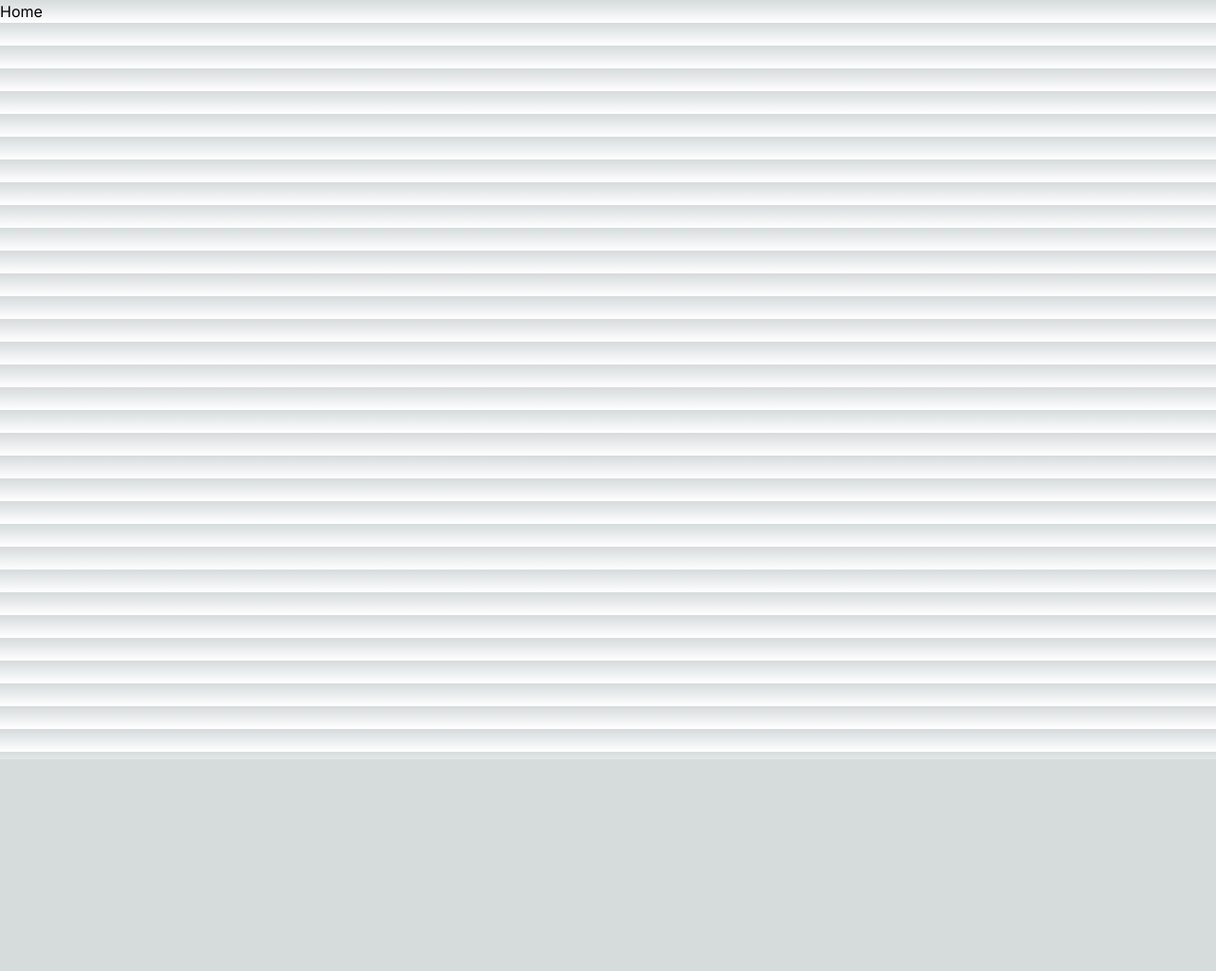
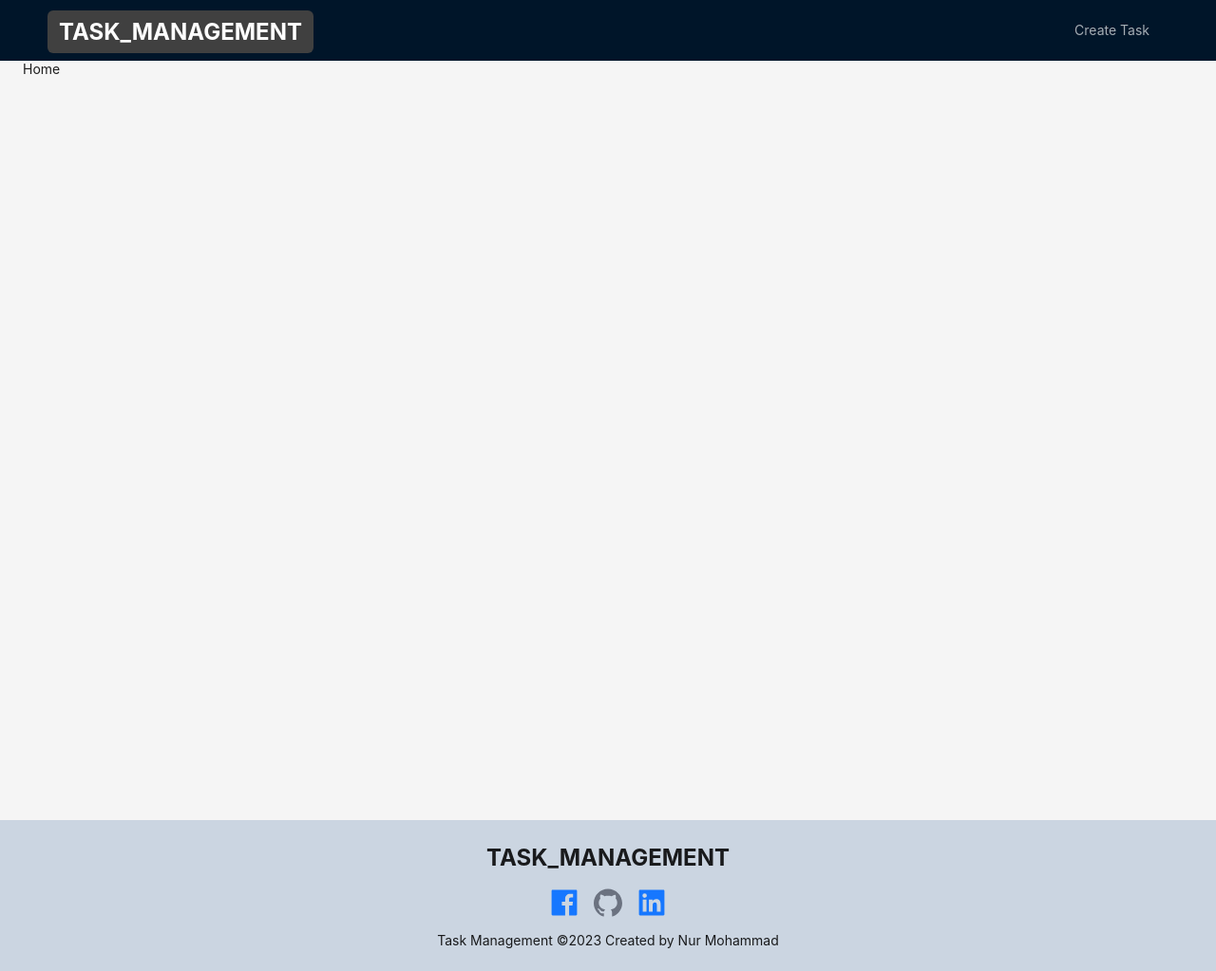
Before and after one commit to programmer-nur/task-management-frontend, a Next.js app: page / in a window 1280 px wide. Shown: the whole page at 95% size. Before the commit the page ends 800 px from the top, so only its background shows below. Built offline with nearby package versions, Linux system fonts and the light colour scheme.

Commit message:
feat: added layout, header and footer

```diff
--- a/src/app/globals.css
+++ b/src/app/globals.css
@@ -2,26 +2,9 @@
 @tailwind components;
 @tailwind utilities;
 
-:root {
-  --foreground-rgb: 0, 0, 0;
-  --background-start-rgb: 214, 219, 220;
-  --background-end-rgb: 255, 255, 255;
+*{
+  margin: 0;
+  padding: 0;
+  box-shadow: none;
+  box-sizing: border-box;
 }
-
-@media (prefers-color-scheme: dark) {
-  :root {
-    --foreground-rgb: 255, 255, 255;
-    --background-start-rgb: 0, 0, 0;
-    --background-end-rgb: 0, 0, 0;
-  }
-}
-
-body {
-  color: rgb(var(--foreground-rgb));
-  background: linear-gradient(
-      to bottom,
-      transparent,
-      rgb(var(--background-end-rgb))
-    )
-    rgb(var(--background-start-rgb));
-}
--- a/src/app/page.tsx
+++ b/src/app/page.tsx
@@ -1,6 +1,13 @@
+import RootLayout from "@/components/Layout/RootLayout"
+
+
 const Home = () => {
   return (
-    <div>Home</div>
+    <div>
+            <RootLayout>
+                Home
+            </RootLayout>
+    </div>
   )
 }
 export default Home
--- /dev/null
+++ b/src/components/Layout/AppFooter.tsx
@@ -0,0 +1,36 @@
+'use client'
+import {
+  FacebookFilled,
+  LinkedinFilled,
+  GithubFilled
+} from "@ant-design/icons";
+import { Layout } from "antd";
+const { Footer } = Layout;
+import Link from "next/link";
+
+const AppFooter = () => {
+  return (
+    <Footer
+    className="text-center bg-slate-300"
+  >
+    <h2
+     className="text-2xl"
+    >
+      TASK_MANAGEMENT
+    </h2>
+    <p className="flex justify-center items-center gap-4 py-4">
+      <Link href="https://web.facebook.com">
+        <FacebookFilled className="text-3xl"/>
+      </Link>
+      <Link href="www.twitter.com">
+        <GithubFilled className="text-3xl text-gray-500"/>
+      </Link>
+      <Link href="https://www.linkedin.com/in/programmer-nur/">
+        <LinkedinFilled className="text-3xl"/>
+      </Link>
+    </p>
+    Task Management ©2023 Created by Nur Mohammad
+  </Footer>
+  )
+}
+export default AppFooter
--- /dev/null
+++ b/src/components/Layout/AppHeader.tsx
@@ -0,0 +1,29 @@
+'use client'
+import { Layout, Menu } from "antd";
+const { Header } = Layout;
+import Link from "next/link";
+
+const AppHeader = () => {
+  return (
+    <Header
+    className="flex justify-between items-center"
+  >
+    <div className="brand-logo">
+      <h1>
+        <Link
+          href="/"
+          className="text-white text-2xl bg-[#404040] py-2 px-3 rounded-md"
+        >
+         TASK_MANAGEMENT
+        </Link>
+      </h1>
+    </div>
+    <Menu theme="dark" mode="vertical">
+      <Menu.Item>
+          Create Task
+      </Menu.Item>
+    </Menu>
+  </Header>
+  )
+}
+export default AppHeader
--- /dev/null
+++ b/src/components/Layout/RootLayout.tsx
@@ -0,0 +1,27 @@
+"use client";
+import { Layout } from "antd";
+const { Content } = Layout;
+import { ReactNode } from "react";
+import AppHeader from "./AppHeader";
+import AppFooter from "./AppFooter";
+type PropsType = {
+  children: ReactNode;
+};
+
+const RootLayout = ({ children }: PropsType) => {
+  return (
+    <Layout>
+      <AppHeader />
+      <Content
+        style={{
+          padding: "0 24px",
+          minHeight: "100vh",
+        }}
+      >
+        {children}
+      </Content>
+      <AppFooter />
+    </Layout>
+  );
+};
+export default RootLayout;
--- a/tailwind.config.ts
+++ b/tailwind.config.ts
@@ -1,20 +1,22 @@
-import type { Config } from 'tailwindcss'
+import type { Config } from "tailwindcss";
 
 const config: Config = {
   content: [
-    './src/pages/**/*.{js,ts,jsx,tsx,mdx}',
-    './src/components/**/*.{js,ts,jsx,tsx,mdx}',
-    './src/app/**/*.{js,ts,jsx,tsx,mdx}',
+    "./src/pages/**/*.{js,ts,jsx,tsx,mdx}",
+    "./src/components/**/*.{js,ts,jsx,tsx,mdx}",
+    "./src/app/**/*.{js,ts,jsx,tsx,mdx}",
   ],
   theme: {
     extend: {
       backgroundImage: {
-        'gradient-radial': 'radial-gradient(var(--tw-gradient-stops))',
-        'gradient-conic':
-          'conic-gradient(from 180deg at 50% 50%, var(--tw-gradient-stops))',
+        "gradient-radial": "radial-gradient(var(--tw-gradient-stops))",
+        "gradient-conic":
+          "conic-gradient(from 180deg at 50% 50%, var(--tw-gradient-stops))",
       },
     },
   },
+  corePlugins: { preflight: false },
+  important: true,
   plugins: [],
-}
-export default config
+};
+export default config;
```
